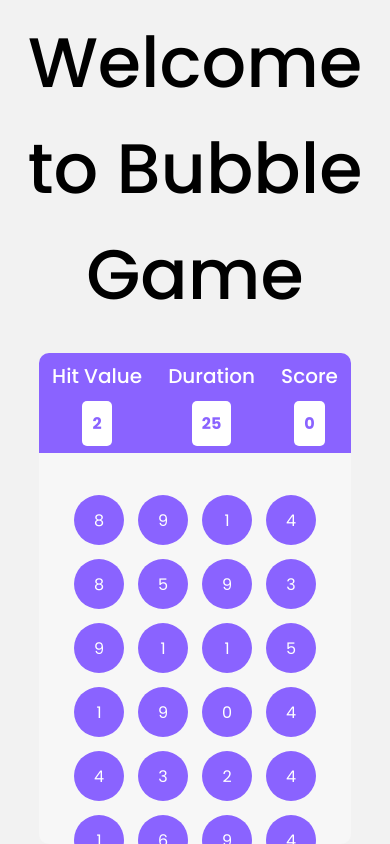
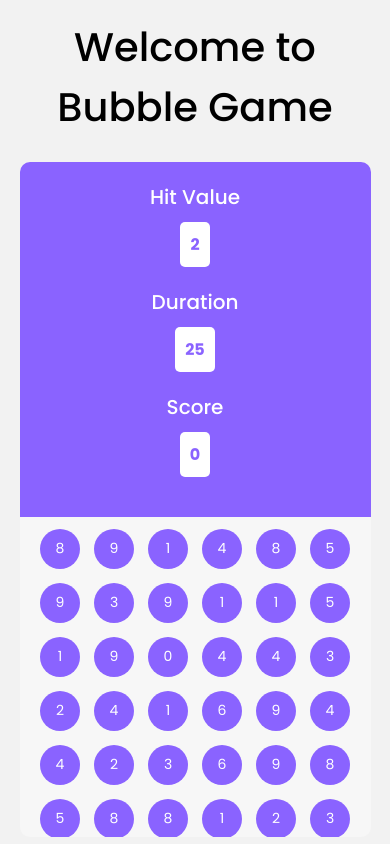
Before and after one commit to prabhu-ji/BUBBLE-GAME, a plain HTML site: page index.html in a window 390 px wide. Drawn offline with Linux system fonts and the light colour scheme.

Commit message:
style.css

```diff
--- a/style.css
+++ b/style.css
@@ -116,3 +116,42 @@ h2 {
 #scoreValue {
     font-size: 24px; /* Larger font size */
 }
+
+
+
+/* Existing styles */
+
+/* Add media queries for responsiveness */
+@media screen and (max-width: 768px) {
+    #panel {
+        width: 90%; /* Adjust panel width for smaller screens */
+    }
+
+    #ptop {
+        flex-direction: column; /* Stack elements vertically */
+        height: auto; /* Remove fixed height */
+        padding-bottom: 20px; /* Add some space at the bottom */
+    }
+
+    .elem {
+        margin-bottom: 20px; /* Add space between elements */
+    }
+
+    .bubble {
+        width: 40px; /* Adjust bubble size for smaller screens */
+        height: 40px;
+        font-size: 14px; /* Decrease font size */
+    }
+
+    #gameOver, #scoreMessage {
+        font-size: 24px; /* Adjust font size for smaller screens */
+    }
+
+    #scoreMessage {
+        font-size: 20px; /* Decrease font size */
+    }
+
+    h1 {
+        font-size: 40px; /* Adjust font size for smaller screens */
+    }
+}
```
